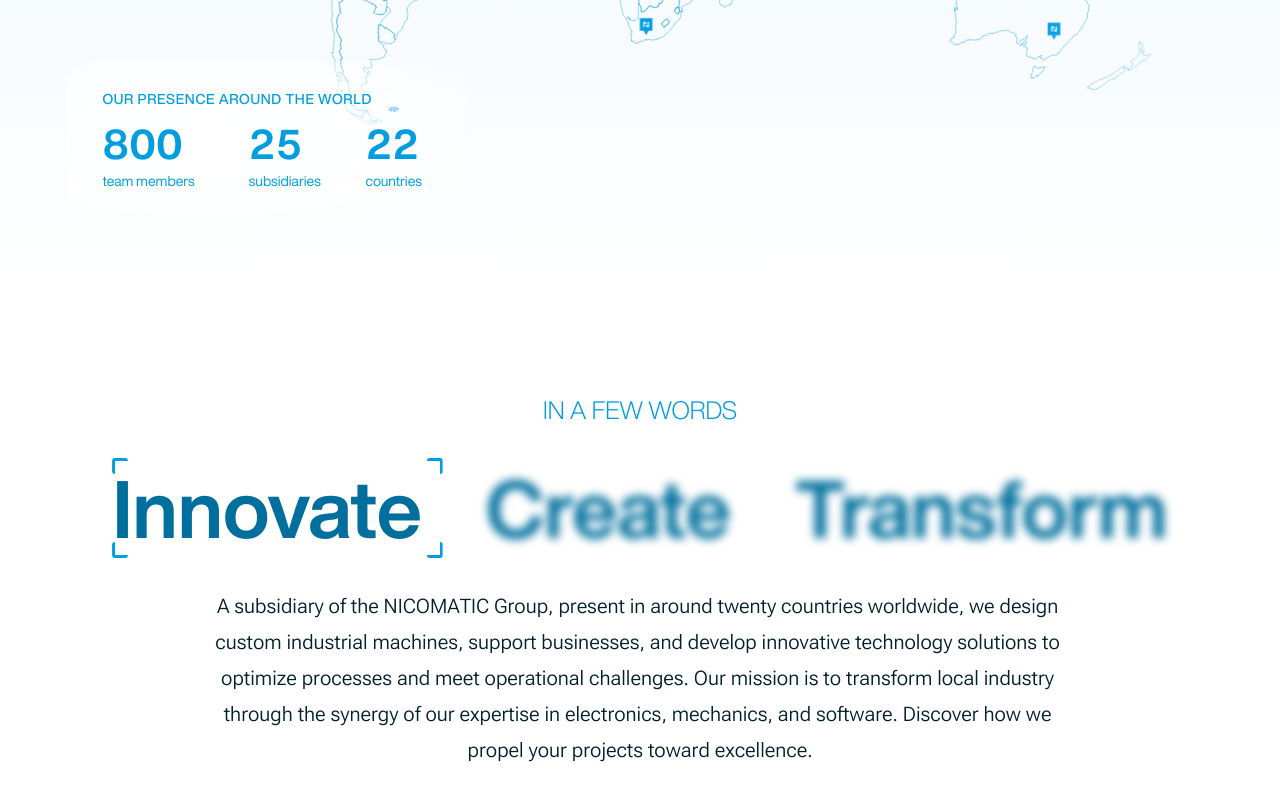
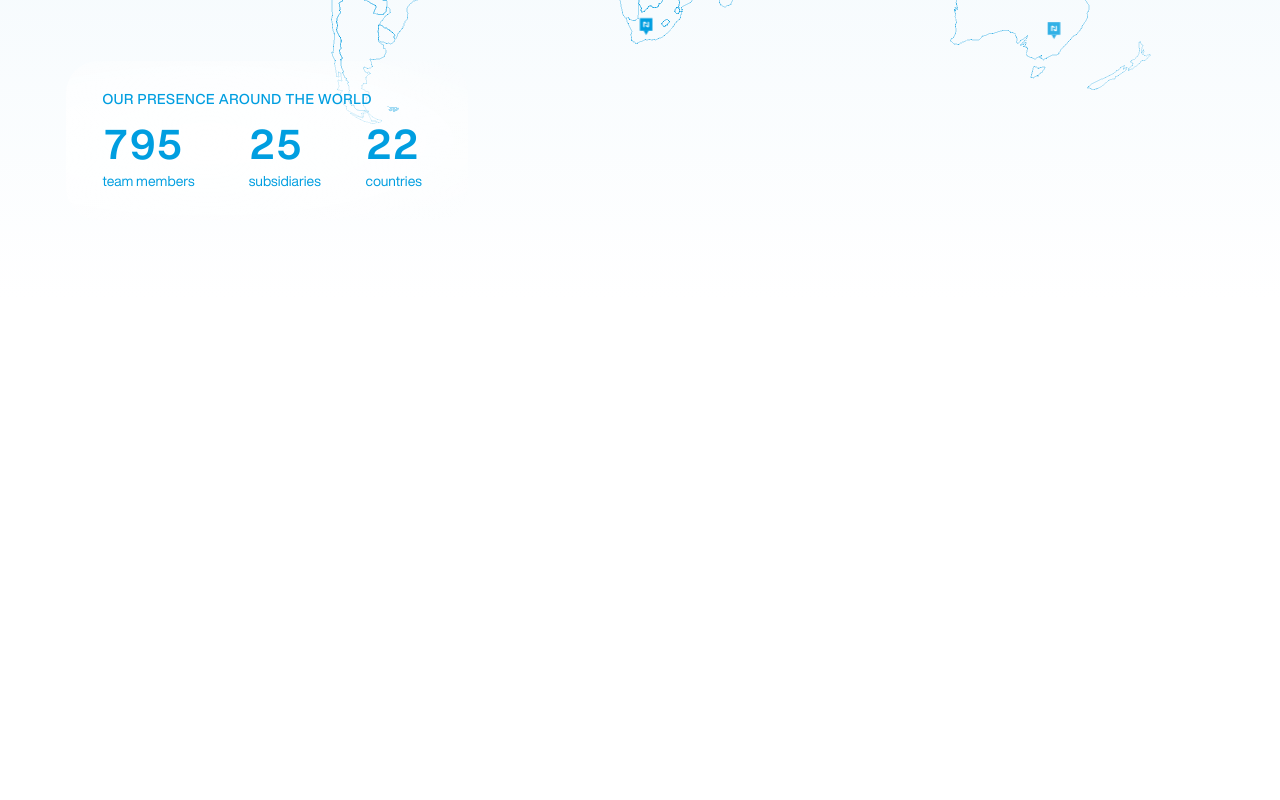
Before and after one commit to Ndiooro/NSN, a Next.js app: page /en in a window 1280 px wide. Shown: the part 1324-2124 px from the top of the page. After the commit the page ends 1624 px from the top, so only its background shows below. Built offline with nearby package versions, Linux system fonts and the light colour scheme.

Commit message:
Working on ValuesSection

```diff
--- a/messages/en.json
+++ b/messages/en.json
@@ -21,6 +21,9 @@
     "values": {
       "eyebrow": "In a few words",
       "statement": "Innovate Create Transform",
+      "innovate": "We imagine solutions tailored to your needs",
+      "create": "We design custom industrial machines",
+      "transform": "We help modernize your industry",
       "paragraph": "A subsidiary of the NICOMATIC Group, present in around twenty countries worldwide, we design custom industrial machines, support businesses, and develop innovative technology solutions to optimize processes and meet operational challenges. Our mission is to transform local industry through the synergy of our expertise in electronics, mechanics, and software. Discover how we propel your projects toward excellence."
     }
   }
--- a/messages/fr.json
+++ b/messages/fr.json
@@ -21,6 +21,9 @@
     "values": {
       "eyebrow": "En quelques mots",
       "statement": "Innover Créer Transformer",
+      "innovate": "Nous imaginons des solutions adaptées à vos besoins",
+      "create": "Nous concevons des machines industrielles sur mesure",
+      "transform": "Nous accompagnons la modernisation de votre industrie",
       "paragraph": "Filiale du groupe NICOMATIC, présent dans une vingtaine de pays à travers le monde, nous concevons des machines industrielles sur mesure, accompagnons les entreprises et développons des solutions technologiques innovantes pour optimiser les processus et relever les défis opérationnels. Notre mission est de transformer l'industrie locale grâce à la synergie de nos expertises en électronique, mécanique et informatique. Découvrez comment nous propulsons vos projets vers l'excellence."
     }
   }
--- a/src/app/[locale]/page.tsx
+++ b/src/app/[locale]/page.tsx
@@ -28,7 +28,8 @@ export default async function HomePage({ params }: HomePageProps) {
     <main>
       <Hero eyebrow={eyebrow} sub={sub} titleLines={titleLines} />
       <WorldMapSection />
-      <ValuesSection />
+      {/* <ValuesSection/> */}
+
     </main>
   );
 }
--- a/src/components/animations/TrueFocus/TrueFocus.tsx
+++ b/src/components/animations/TrueFocus/TrueFocus.tsx
@@ -21,6 +21,7 @@ interface TrueFocusProps {
   cornerSize?: number;
   borderWidth?: number;
   unfocusedOpacity?: number;
+  onActiveIndexChange?: (index: number) => void;
 }
 
 interface FocusRect {
@@ -56,6 +57,7 @@ export function TrueFocus({
   cornerSize = 16,
   borderWidth = 3,
   unfocusedOpacity = 1,
+  onActiveIndexChange,
 }: TrueFocusProps) {
   const words = sentence.split(separator).filter((word) => word.trim() !== '');
   const [currentIndex, setCurrentIndex] = useState(0);
@@ -83,6 +85,10 @@ export function TrueFocus({
     }, (animationDuration + pauseBetweenAnimations) * 1000);
     return () => clearInterval(interval);
   }, [manualMode, animationDuration, pauseBetweenAnimations, words.length, order]);
+
+  useEffect(() => {
+    onActiveIndexChange?.(activeIndex);
+  }, [activeIndex, onActiveIndexChange]);
 
   useIsomorphicLayoutEffect(() => {
     const container = containerRef.current;
@@ -178,7 +184,7 @@ export function TrueFocus({
               filter: `blur(${isActive ? 0 : blurAmount}px)`,
               opacity: isActive ? 1 : unfocusedOpacity,
               transform: focusScale !== 1 ? `scale(${isActive ? focusScale : 1})` : undefined,
-              transition: `filter ${duration}s ease, opacity ${duration}s ease, transform ${duration}s ${spring ? SPRING_CSS : SMOOTH_CSS}`,
+              transition: `color ${duration}s ease, filter ${duration}s ease, opacity ${duration}s ease, transform ${duration}s ${spring ? SPRING_CSS : SMOOTH_CSS}`,
             }}
             onMouseEnter={() => {
               if (manualMode) setCurrentIndex(index);
--- a/src/components/animations/WorldMapReveal/WorldMapReveal.tsx
+++ b/src/components/animations/WorldMapReveal/WorldMapReveal.tsx
@@ -154,7 +154,7 @@ export function WorldMapReveal({
             fy="50%"
           >
             <stop offset="0.75" stopColor="#ffffff" stopOpacity="1" />
-            <stop offset="1" stopColor="#000000" stopOpacity="1" />
+            <stop offset="1" stopColor="#ffffff" stopOpacity="0" />
           </radialGradient>
 
           {/* Masque positionné sur les dimensions complètes du viewBox */}
@@ -165,6 +165,7 @@ export function WorldMapReveal({
             y={0}
             width={VIEWBOX_WIDTH}
             height={VIEWBOX_HEIGHT}
+            style={{ maskType: 'alpha' }}
           >
             <circle
               className="reveal-circle"
--- a/src/components/animations/WorldMapReveal/world-map.css
+++ b/src/components/animations/WorldMapReveal/world-map.css
@@ -166,6 +166,7 @@
   stroke: var(--brand);
   stroke-opacity: 0.5;
   stroke-width: 0.8px;
+  shape-rendering: optimizeSpeed;
 }
 
 .reveal-circle {
@@ -196,7 +197,6 @@
   transform: translateY(-6px);
   transform-box: fill-box;
   transform-origin: 50% 100%;
-  will-change: opacity, transform;
 }
 
 .world-map-container.play .pin-world-item {
--- a/src/components/sections/home/Values/ValuesAnimation.tsx
+++ b/src/components/sections/home/Values/ValuesAnimation.tsx
@@ -1,15 +1,17 @@
 'use client';
 
-import { useRef } from 'react';
+import { useRef, useState } from 'react';
 import TrueFocus from '@/components/animations/TrueFocus/TrueFocus';
 import VariableProximity from '@/components/animations/VariableProximity/VariableProximity';
 
 interface ValuesAnimationProps {
   statement: string;
+  descriptions: string[];
   paragraph: string;
 }
 
-export function ValuesAnimation({ statement, paragraph }: ValuesAnimationProps) {
+export function ValuesAnimation({ statement, descriptions, paragraph }: ValuesAnimationProps) {
+  const [activeIndex, setActiveIndex] = useState(0);
   const paragraphRef = useRef<HTMLDivElement>(null);
 
   return (
@@ -17,33 +19,36 @@ export function ValuesAnimation({ statement, paragraph }: ValuesAnimationProps)
       <h2 className="values-heading">
         <TrueFocus
           sentence={statement}
-          focusStyle="brackets"
+          focusStyle="underline"
           easing="smooth"
           order="sequential"
-          blurAmount={5}
+          blurAmount={0}
           focusScale={1}
-          unfocusedOpacity={1}
-          borderColor="#009ee0"
-          cornerSize={16}
-          borderWidth={3}
-          animationDuration={0.5}
+          unfocusedOpacity={0.38}
+          borderColor="#009FF0"
+          borderWidth={2}
+          animationDuration={0.6}
           pauseBetweenAnimations={1}
-          highlightColor="#009ee0"
+          onActiveIndexChange={setActiveIndex}
         />
       </h2>
 
-      <div ref={paragraphRef} className="values-copy-wrap">
+      <p key={activeIndex} className="values-copy-wrap values-copy">
+        {descriptions[activeIndex] ?? descriptions[0]}
+      </p>
+
+      <div ref={paragraphRef} className="values-description">
         <VariableProximity
           label={paragraph}
-          className="values-copy"
+          className="values-description-text"
           fromFontVariationSettings="'wght' 300, 'opsz' 9"
-          toFontVariationSettings="'wght' 800, 'opsz' 40"
+          toFontVariationSettings="'wght' 600, 'opsz' 28"
           containerRef={paragraphRef}
           radius={150}
           falloff="gaussian"
           smoothing={0.3}
-          scale={1.22}
-          lift={0.16}
+          scale={1.04}
+          lift={0.04}
           idleWave={false}
         />
       </div>
--- a/src/components/sections/home/Values/ValuesSection.css
+++ b/src/components/sections/home/Values/ValuesSection.css
@@ -23,8 +23,21 @@
   margin: 0;
   color: #006F9D;
   font-size: 5rem;
-  font-weight: 700;
+  font-weight: 500;
   line-height: 1;
+}
+
+.values-heading .focus-container {
+  gap: 1em;
+}
+
+.values-heading .focus-word {
+  font-weight: 500;
+  transition: color 0.6s ease, filter 0.6s ease, opacity 0.6s ease, transform 0.6s ease;
+}
+
+.values-heading .focus-word.active {
+  color: #009FF0;
 }
 
 .values-animation {
@@ -40,22 +53,56 @@
 
 .values-copy-wrap {
   width: min(100%, 54rem);
-  margin-top: clamp(2.25rem, 5vh, 3.75rem);
-  color: #00202D;
+  margin-top: clamp(3.25rem, 5vh, 3.75rem);
+  color: #009FF0;
   font-size: clamp(1.25rem, 1.2vw, 1.0625rem);
   font-weight: 400;
   line-height: 1.8;
   text-wrap: pretty;
-  letter-spacing: 4%;
+  letter-spacing: 0.02em;
+}
+
+.values-description {
+  width: min(100%, 54rem);
+  margin: clamp(2.5rem, 6vh, 4rem) 0 0;
+  color: #00202D;
+  font-size: clamp(1.125rem, 1.35vw, 1.25rem);
+  font-weight: 400;
+  line-height: 1.8;
+  text-wrap: pretty;
+  letter-spacing: 0.02em;
+}
+
+.values-description-text {
+  display: block;
 }
 
 .values-copy {
   display: block;
+  animation: values-copy-enter 0.6s ease both;
+}
+
+@keyframes values-copy-enter {
+  from {
+    opacity: 0;
+    transform: translateY(0.35rem);
+  }
+
+  to {
+    opacity: 1;
+    transform: translateY(0);
+  }
 }
 
 @media (max-width: 900px) {
   .values-heading {
     font-size: 3rem;
+  }
+}
+
+@media (prefers-reduced-motion: reduce) {
+  .values-copy {
+    animation: none;
   }
 }
 
@@ -80,6 +127,11 @@
     font-size: 1.05rem;
     line-height: 1.7;
   }
+
+  .values-description {
+    font-size: 1.05rem;
+    line-height: 1.7;
+  }
 }
 
 @media (max-width: 480px) {
--- a/src/components/sections/home/Values/ValuesSection.tsx
+++ b/src/components/sections/home/Values/ValuesSection.tsx
@@ -8,7 +8,11 @@ export async function ValuesSection() {
   return (
     <section className="values-section">
       <p className="values-eyebrow">{t('eyebrow')}</p>
-      <ValuesAnimation statement={t('statement')} paragraph={t('paragraph')} />
+      <ValuesAnimation
+        statement={t('statement')}
+        descriptions={[t('innovate'), t('create'), t('transform')]}
+        paragraph={t('paragraph')}
+      />
     </section>
   );
 }
```
Also changed, not shown: 1 other file (tests, documents, lock files or other folders).
